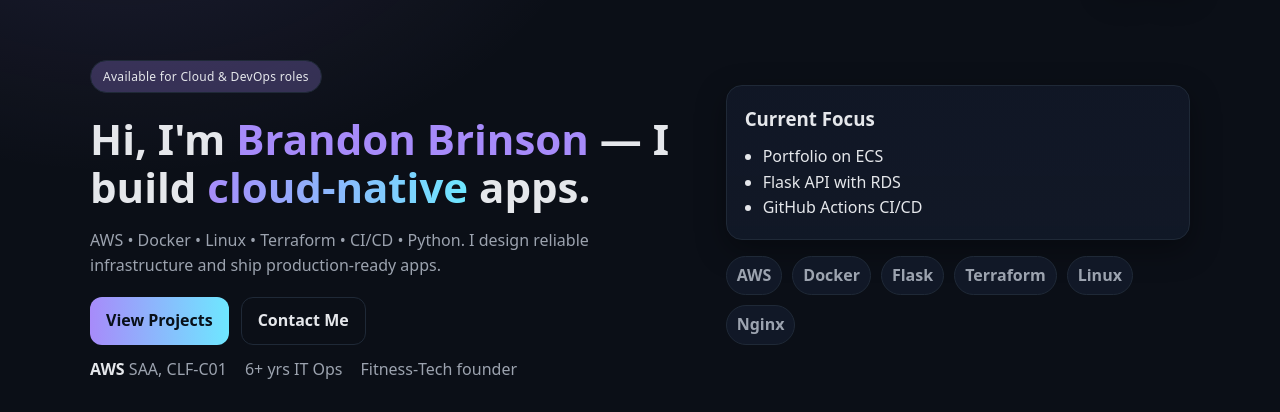
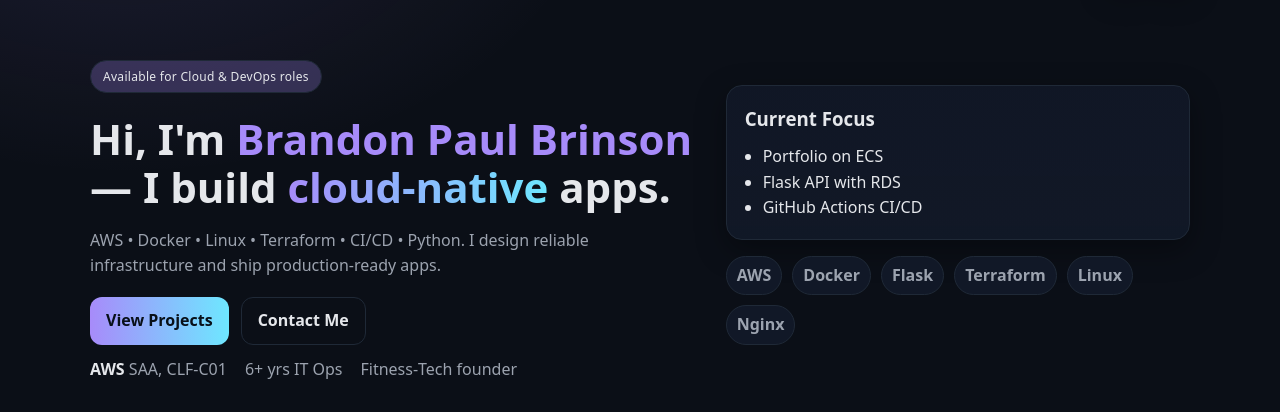
Before and after one commit to Bpbrinson/Portfolio, a Flask app: page / in a window 1280 px wide. Shown: the part 65-477 px from the top of the page. Run offline with Flask 3, Linux system fonts and the light colour scheme.

Commit message:
name change

```diff
--- a/templates/index.html
+++ b/templates/index.html
@@ -4,7 +4,7 @@
   <section class="hero container">
     <div class="hero-left">
       <p class="pill">Available for Cloud & DevOps roles</p>
-      <h1>Hi, I'm <span class="accent">Brandon Brinson</span> — I build <span class="gradient">cloud‑native</span> apps.</h1>
+      <h1>Hi, I'm <span class="accent">Brandon Paul Brinson</span> — I build <span class="gradient">cloud‑native</span> apps.</h1>
       <p class="lede">
         AWS • Docker • Linux • Terraform • CI/CD • Python. I design reliable infrastructure and ship production‑ready apps.
       </p>
```
